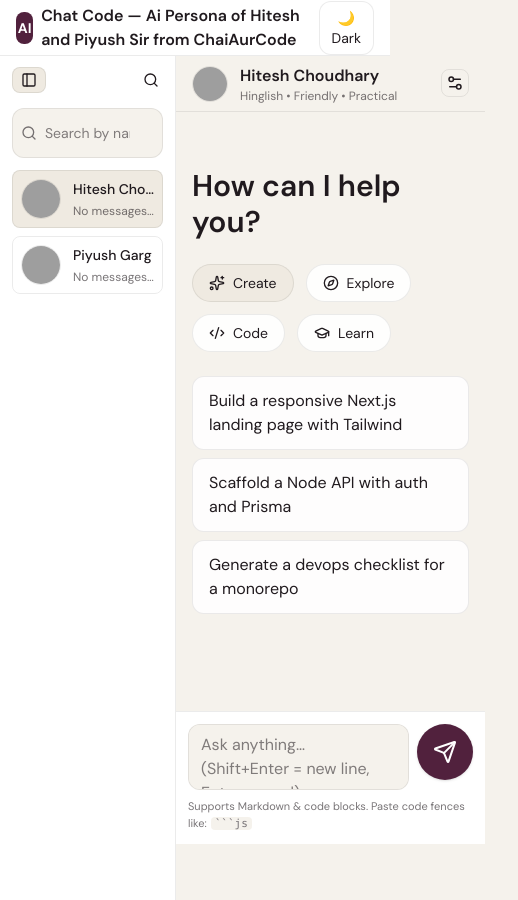
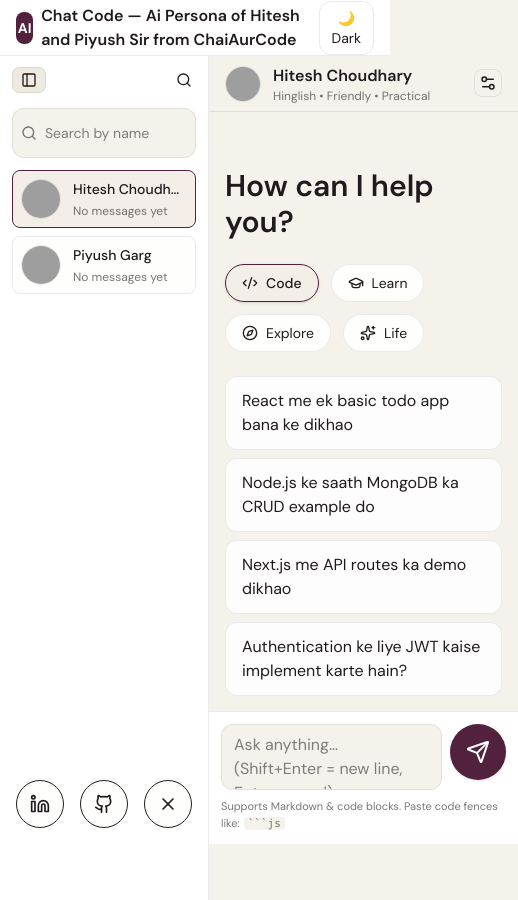
Before and after one commit to MdAasim01/chat-code, a Next.js app: page / in a window 390 px wide. Shown: the whole page, 518 px wide, since content can reach past the window. Built offline with nearby package versions, Linux system fonts and the light colour scheme; grey boxes are pictures that could not be loaded.

Commit message:
feat: enhance UI with responsive design and improved sample prompts;
add: social links

```diff
--- a/app/layout.js
+++ b/app/layout.js
@@ -9,6 +9,7 @@
         {/* DM Sans font */}
         <link rel="preconnect" href="https://fonts.googleapis.com" />
         <link rel="preconnect" href="https://fonts.gstatic.com" crossOrigin="" />
+        <meta name="viewport" content="width=device-width, initial-scale=1" />
         <link
           href="https://fonts.googleapis.com/css2?family=DM+Sans:wght@400;500;600;700&display=swap"
           rel="stylesheet"
--- a/components/SamplePrompts.js
+++ b/components/SamplePrompts.js
@@ -8,17 +8,17 @@
  * Clicking a question fills the chat input and focuses it.
  */
 const ICONS = {
-  create: Sparkles,
+  code: Code2,
   explore: Compass,
-  code: Code2,
   learn: GraduationCap,
+  life: Sparkles,
 };
 
 export default function SamplePrompts() {
   const { activePersonaId, samplePrompts, setDraft, focusInput } = useChatStore();
 
   const tabs = samplePrompts[activePersonaId] || [];
-  const [active, setActive] = useState(tabs[0]?.id || "create");
+  const [active, setActive] = useState(tabs[0]?.id || (tabs[0] && tabs[0].id));
   const activeTab = useMemo(
     () => tabs.find((t) => t.id === active) || tabs[0],
     [tabs, active]
@@ -36,48 +36,78 @@
       </h1>
 
       {/* Pills / Tabs */}
-      <div className="flex flex-wrap gap-3 mb-6">
+      <div
+        className="flex flex-wrap gap-3 mb-6"
+        role="tablist"
+        aria-label="Suggestion categories"
+      >
         {tabs.map((t) => {
           const Icon = ICONS[t.id] || Sparkles;
           const selected = t.id === active;
+
           return (
             <button
               key={t.id}
+              role="tab"
+              aria-selected={selected}
               onClick={() => setActive(t.id)}
-              className={`cursor-pointer inline-flex items-center gap-2 rounded-full border px-4 py-2 text-sm transition`}
+              className={`cursor-pointer inline-flex items-center gap-2 rounded-full border px-4 py-2 text-sm transition
+                ${selected ? "shadow-sm" : ""}
+              `}
               style={{
-                background: selected ? "var(--muted)" : "color-mix(in oklab, var(--card) 94%, var(--muted))",
-                borderColor: "var(--border)",
+                background: selected
+                  ? "color-mix(in oklab, var(--muted) 75%, var(--card))"
+                  : "color-mix(in oklab, var(--card) 94%, var(--muted))",
+                borderColor: selected ? "var(--accent)" : "var(--border)",
+                color: "var(--fg)",
+              }}
+              onMouseEnter={(e) => {
+                if (!selected) {
+                  e.currentTarget.style.background =
+                    "color-mix(in oklab, var(--card) 86%, var(--muted))";
+                }
+              }}
+              onMouseLeave={(e) => {
+                if (!selected) {
+                  e.currentTarget.style.background =
+                    "color-mix(in oklab, var(--card) 94%, var(--muted))";
+                }
               }}
             >
               <Icon size={16} />
-              {t.label}
+              <span className={`${selected ? "font-medium" : ""}`}>{t.label}</span>
             </button>
           );
         })}
       </div>
 
       {/* Questions */}
-      <div className="space-y-2">
+      <div className="space-y-2" role="list" aria-label="Sample questions">
         {(activeTab?.items || []).map((q, i) => (
           <button
             key={i}
+            role="listitem"
             onClick={() => useSample(q)}
-            className="w-full text-left rounded-xl border px-4 py-3 cursor-pointer transition"
+            className="w-full text-left rounded-xl border px-4 py-3 cursor-pointer transition group"
             style={{
               background: "color-mix(in oklab, var(--card) 92%, var(--muted))",
               borderColor: "var(--border)",
+              color: "var(--fg)",
             }}
-            onMouseEnter={(e) =>
-              (e.currentTarget.style.background =
-                "color-mix(in oklab, var(--card) 86%, var(--muted))")
-            }
-            onMouseLeave={(e) =>
-              (e.currentTarget.style.background =
-                "color-mix(in oklab, var(--card) 92%, var(--muted))")
-            }
+            onMouseEnter={(e) => {
+              e.currentTarget.style.background =
+                "color-mix(in oklab, var(--card) 86%, var(--muted))";
+              e.currentTarget.style.borderColor = "var(--accent)";
+            }}
+            onMouseLeave={(e) => {
+              e.currentTarget.style.background =
+                "color-mix(in oklab, var(--card) 92%, var(--muted))";
+              e.currentTarget.style.borderColor = "var(--border)";
+            }}
           >
-            {q}
+            <span className="inline-block transition-transform group-hover:translate-x-[1px]">
+              {q}
+            </span>
           </button>
         ))}
       </div>
--- a/components/Sidebar.js
+++ b/components/Sidebar.js
@@ -1,7 +1,13 @@
 "use client";
 import { useChatStore } from "@/store/chatStore";
 import { useMemo, useState } from "react";
-import { PanelLeft, Search as SearchIcon, X } from "lucide-react";
+import {
+	PanelLeft,
+	Search as SearchIcon,
+	X,
+	Linkedin,
+	Github,
+} from "lucide-react";
 
 export default function Sidebar() {
 	const { personas, activePersonaId, setActivePersona, getMessages, typing } =
@@ -18,11 +24,12 @@
 
 	return (
 		<aside
-			className={`h-full border-r transition-all duration-200 ${
+			className={`h-full flex flex-col border-r transition-all duration-200 relative ${
 				open ? "w-lg" : "w-24"
 			}`}
 			style={{ background: "var(--card)", borderColor: "var(--border)" }}
 		>
+			<div className="flex-1 overflow-y-auto">
 				<div className="h-12 flex items-center justify-between px-3">
 					<button
 						onClick={() => setOpen((s) => !s)}
@@ -100,7 +107,9 @@
 						const preview = typing?.[p.id]
 							? "typing..."
 							: last?.content
-						? String(last.content).replace(/\s+/g, " ").slice(0, 60)
+							? String(last.content)
+									.replace(/\s+/g, " ")
+									.slice(0, 60)
 							: "No messages yet";
 
 						return (
@@ -110,9 +119,24 @@
 								className={`group w-full flex items-center gap-3 rounded-lg p-2 text-left border transition cursor-pointer`}
 								style={{
 									background: active
-									? "var(--muted)"
-									: "transparent",
-								borderColor: "var(--border)",
+										? "color-mix(in oklab, var(--muted) 75%, var(--card))"
+										: "color-mix(in oklab, var(--card) 94%, var(--muted))",
+									borderColor: active
+										? "var(--accent)"
+										: "var(--border)",
+									color: "var(--fg)",
+								}}
+								onMouseEnter={(e) => {
+									if (!active) {
+										e.currentTarget.style.background =
+											"color-mix(in oklab, var(--card) 86%, var(--muted))";
+									}
+								}}
+								onMouseLeave={(e) => {
+									if (!active) {
+										e.currentTarget.style.background =
+											"color-mix(in oklab, var(--card) 94%, var(--muted))";
+									}
 								}}
 							>
 								<img
@@ -139,6 +163,72 @@
 						);
 					})}
 				</div>
+			</div>
+
+			<div className="flex justify-center gap-4 p-4 sticky bottom-0 left-0 w-full">
+				<a
+					href="https://www.linkedin.com/in/md-aasim/"
+					target="_blank"
+					rel="noopener noreferrer"
+					className="cursor-pointer  items-center gap-2 rounded-full border w-12 h-12 grid place-content-center text-sm transition"
+					style={{
+						background:
+							"color-mix(in oklab, var(--card) 94%, var(--muted))",
+					}}
+					onMouseEnter={(e) =>
+						(e.currentTarget.style.background =
+							"color-mix(in oklab, var(--card) 86%, var(--muted))")
+					}
+					onMouseLeave={(e) =>
+						(e.currentTarget.style.background =
+							"color-mix(in oklab, var(--card) 94%, var(--muted))")
+					}
+				>
+					<Linkedin className="w-5 h-5 text-fg" />
+				</a>
+
+				<a
+					href="https://github.com/MdAasim01"
+					target="_blank"
+					rel="noopener noreferrer"
+					className="cursor-pointer  items-center gap-2 rounded-full border w-12 h-12 grid place-content-center text-sm transition"
+					style={{
+						background:
+							"color-mix(in oklab, var(--card) 94%, var(--muted))",
+					}}
+					onMouseEnter={(e) =>
+						(e.currentTarget.style.background =
+							"color-mix(in oklab, var(--card) 86%, var(--muted))")
+					}
+					onMouseLeave={(e) =>
+						(e.currentTarget.style.background =
+							"color-mix(in oklab, var(--card) 94%, var(--muted))")
+					}
+				>
+					<Github className="w-5 h-5 text-fg" />
+				</a>
+
+				<a
+					href="https://x.com/MdAasim03"
+					target="_blank"
+					rel="noopener noreferrer"
+					className="cursor-pointer  items-center gap-2 rounded-full border w-12 h-12 grid place-content-center text-sm transition"
+					style={{
+						background:
+							"color-mix(in oklab, var(--card) 94%, var(--muted))",
+					}}
+					onMouseEnter={(e) =>
+						(e.currentTarget.style.background =
+							"color-mix(in oklab, var(--card) 86%, var(--muted))")
+					}
+					onMouseLeave={(e) =>
+						(e.currentTarget.style.background =
+							"color-mix(in oklab, var(--card) 94%, var(--muted))")
+					}
+				>
+					<X className="w-5 h-5 text-fg" />
+				</a>
+			</div>
 		</aside>
 	);
 }
--- a/store/chatStore.js
+++ b/store/chatStore.js
@@ -19,52 +19,91 @@
   },
 ];
 
-/** Persona-specific sample prompts (tabs) */
 const samplePrompts = {
-  hitesh: [
-    { id: "create", label: "Create", items: [
-      "Build a responsive Next.js landing page with Tailwind",
-      "Scaffold a Node API with auth and Prisma",
-      "Generate a devops checklist for a monorepo"
-    ]},
-    { id: "explore", label: "Explore", items: [
-      "Explain React Server Components in simple Hinglish",
-      "Compare Vite vs Next.js for SPA use-cases",
-      "How do WebWorkers help with performance?"
-    ]},
-    { id: "code", label: "Code", items: [
-      "Write a debounce utility in modern JS",
-      "Convert a callback API into Promises",
-      "Show an example of Zustand selector optimization"
-    ]},
-    { id: "learn", label: "Learn", items: [
-      "Roadmap to master modern JavaScript in 30 days",
-      "What is ISR vs SSR vs SSG in Next.js?",
-      "Explain Docker basics with a real analogy"
-    ]},
-  ],
-  piyush: [
-    { id: "create", label: "Create", items: [
-      "Design a scalable folder structure for a Next.js app",
-      "Create a RESTful products API with pagination & filters",
-      "Make a GitHub Actions pipeline for lint/test/deploy"
-    ]},
-    { id: "explore", label: "Explore", items: [
-      "Monolith vs microservices — practical tradeoffs",
-      "What’s a message queue? SQS vs Kafka",
-      "Rate limiting strategies for production APIs"
-    ]},
-    { id: "code", label: "Code", items: [
-      "Implement JWT auth (access + refresh) in Express",
-      "Write a Postgres query for top N items per group",
-      "Add file uploads to Next.js route handlers"
-    ]},
-    { id: "learn", label: "Learn", items: [
-      "System design: load balancer in simple words",
-      "How to structure services on AWS (ALB, ECS, ECR)",
-      "Caching strategies: CDN, Redis, HTTP cache"
-    ]},
-  ],
+	hitesh: [
+		{
+			id: "code",
+			label: "Code",
+			items: [
+				"React me ek basic todo app bana ke dikhao",
+				"Node.js ke saath MongoDB ka CRUD example do",
+				"Next.js me API routes ka demo dikhao",
+				"Authentication ke liye JWT kaise implement karte hain?",
+			],
+		},
+		{
+			id: "learn",
+			label: "Learn",
+			items: [
+				"JavaScript closures ka real-world example samjha do",
+				"React Hooks kaise kaam karte hain?",
+				"TypeScript ka quick overview de do",
+				"Git aur GitHub ka beginner tutorial batao",
+			],
+		},
+		{
+			id: "explore",
+			label: "Explore",
+			items: [
+				"Mujhe DevOps shuru karne ka roadmap chahiye",
+				"AI ko apne Next.js project me integrate kaise karein?",
+				"Full-stack developer banne ka step-by-step guide do",
+				"OpenAI API ka live demo dikhao",
+			],
+		},
+		{
+			id: "life",
+			label: "Life",
+			items: [
+				"Aap apna din kaise plan karte ho coding aur teaching ke beech?",
+				"Travel ne aapke career par kaise impact dala?",
+				"YouTube par content banate hue motivation kaise maintain karte ho?",
+				"Tech industry me burnout se kaise bachte ho?",
+			],
+		},
+	],
+	piyush: [
+		{
+			id: "code",
+			label: "Code",
+			items: [
+				"Node.js me authentication ka real-world example do",
+				"React performance optimization kaise karte ho?",
+				"Mujhe Python Flask ka ek API example chahiye",
+				"PostgreSQL ke saath backend API bana ke dikhao",
+			],
+		},
+		{
+			id: "learn",
+			label: "Learn",
+			items: [
+				"System design ka basic introduction do",
+				"Database indexing ka simple explanation do",
+				"REST aur GraphQL ka difference samjha do",
+				"Docker ka use karke project deploy kaise karein?",
+			],
+		},
+		{
+			id: "explore",
+			label: "Explore",
+			items: [
+				"Industry me microservices kaise implement hote hain?",
+				"Scaling backend ke liye best practices kya hain?",
+				"Serverless architecture ka overview do",
+				"Machine Learning ko web apps me kaise use karte ho?",
+			],
+		},
+		{
+			id: "life",
+			label: "Life",
+			items: [
+				"Full-time job ke saath side projects kaise manage karte ho?",
+				"Tech career me failures ko kaise handle karte ho?",
+				"Daily routine me learning ke liye time kaise nikalte ho?",
+				"Startup ya company join karne ka decision kaise lete ho?",
+			],
+		},
+	],
 };
 
 export const useChatStore = create(
@@ -86,6 +125,7 @@
 					},
 				});
 			},
+			// mutate last assistant message during streaming
 			appendToLastAssistant: (personaId, chunk) => {
 				const msgs = get().messages[personaId] || [];
 				const lastIdx = msgs.length - 1;
@@ -136,6 +176,8 @@
 				if (typeof fn === "function") fn();
 			},
 		}),
-		{ name: "two-persona-chat" }
+		{
+			name: "Chat Code — Ai Persona of Hitesh and Piyush Sir from ChaiAurCode",
+		}
 	)
 );
--- a/styles/globals.css
+++ b/styles/globals.css
@@ -96,6 +96,7 @@
 .prose pre {
   background: var(--muted);
   background: #000;
+  color: #fff;
     border: 1px solid var(--border);
   padding: 0.8rem 1rem;
   border-radius: 0.75rem;
@@ -104,6 +105,7 @@
 .prose code {
   background: color-mix(in oklab, var(--muted) 80%, var(--bg));
   background: #000;
+  color: #fff;
   padding: 0.1rem 0.35rem;
   border-radius: 0.4rem;
 }
```
Also changed, not shown: components/ChatWindow.js (+129 -31 lines). Lines whose indentation alone changed are shown as unchanged.
